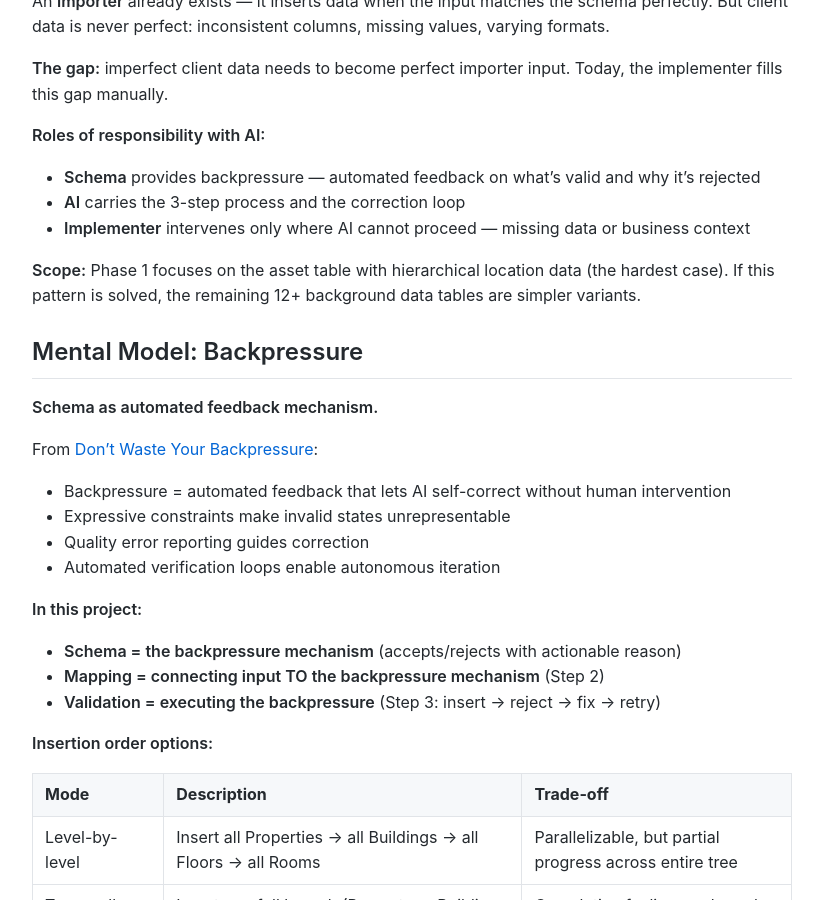
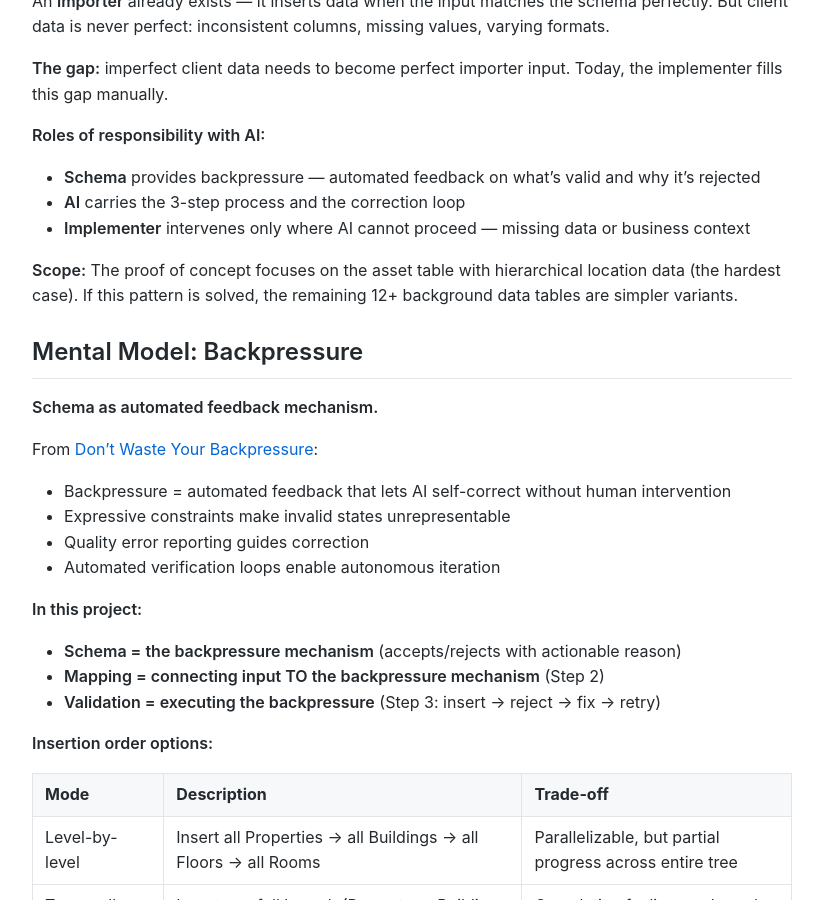
Before and after one commit to MariusWilsch/public-wilsch-ai-pages, a Jekyll site: the page built from project/archibus-fm-assistant/chain-1b-bulk-entry-design.md, in a window 1280 px wide and 900 px high, scrolled down 743 px. Shown: the whole window, without its empty margins (228-1051 px from the left). Built offline with Jekyll 4.4.1, drawn with Linux system fonts in a browser that asks for light colours; our own code applies the rules of GitHub Pages for plain Markdown files; some of the changed text lies outside the part shown.

Commit message:
Sync from hippocampus 2026-01-29

```diff
--- a/project/archibus-fm-assistant/chain-1b-bulk-entry-design.md
+++ b/project/archibus-fm-assistant/chain-1b-bulk-entry-design.md
@@ -25,7 +25,7 @@ An **importer** already exists — it inserts data when the input matches the sc
 - **AI** carries the 3-step process and the correction loop
 - **Implementer** intervenes only where AI cannot proceed — missing data or business context
 
-**Scope:** Phase 1 focuses on the asset table with hierarchical location data (the hardest case). If this pattern is solved, the remaining 12+ background data tables are simpler variants.
+**Scope:** The proof of concept focuses on the asset table with hierarchical location data (the hardest case). If this pattern is solved, the remaining 12+ background data tables are simpler variants.
 
 ## Mental Model: Backpressure
 
@@ -153,7 +153,7 @@ Campus → Site → Complex → Property → Building → Floor → Storewell
 **Background data tables (12+):**
 Assets, resources_employees, resources_workteams, workteam_members, business_units, departments, pm_procedures, pm_steps, bruce_members, spare_parts, spare_part_categories, service_catalogue
 
-**Phase 1 scope:** Location-based assets only. Equipment (facility-based assets) = Phase 2.
+**Proof of concept scope:** Location-based assets only. Equipment (facility-based assets) comes later.
 
 **Why this matters:** Schema IS the backpressure mechanism.
 
```
